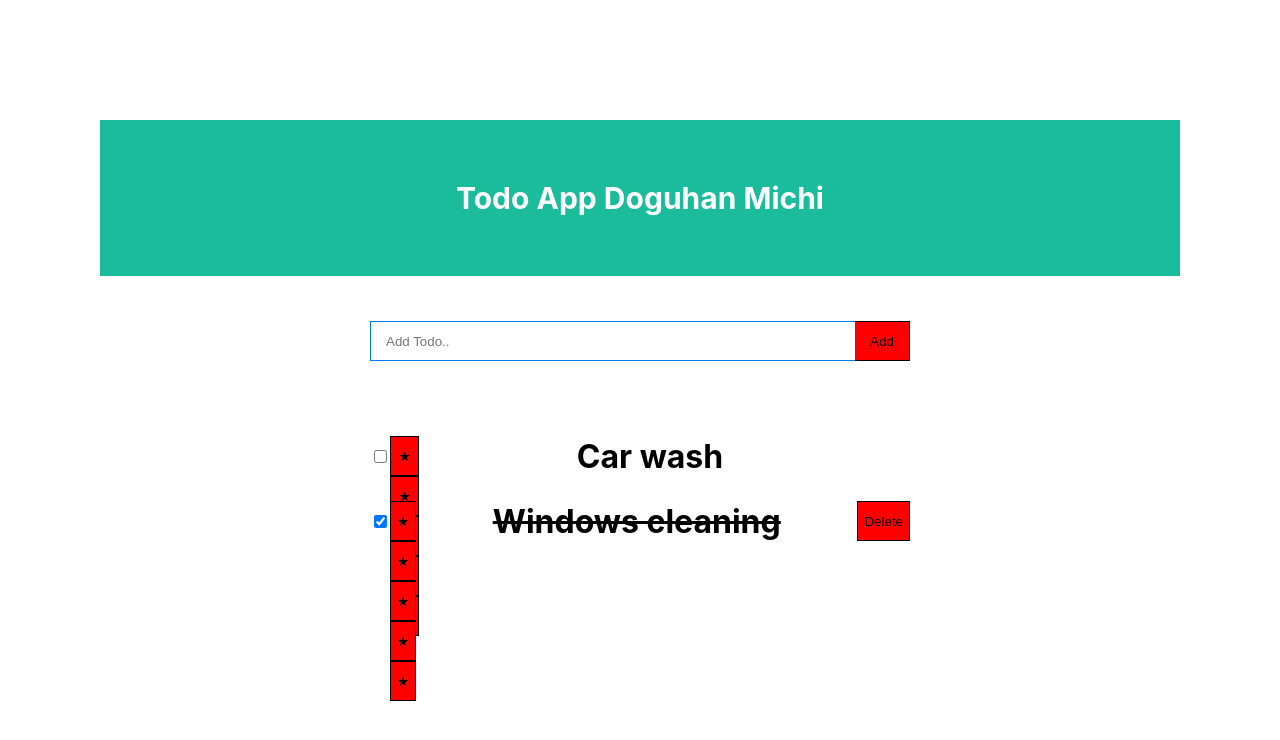
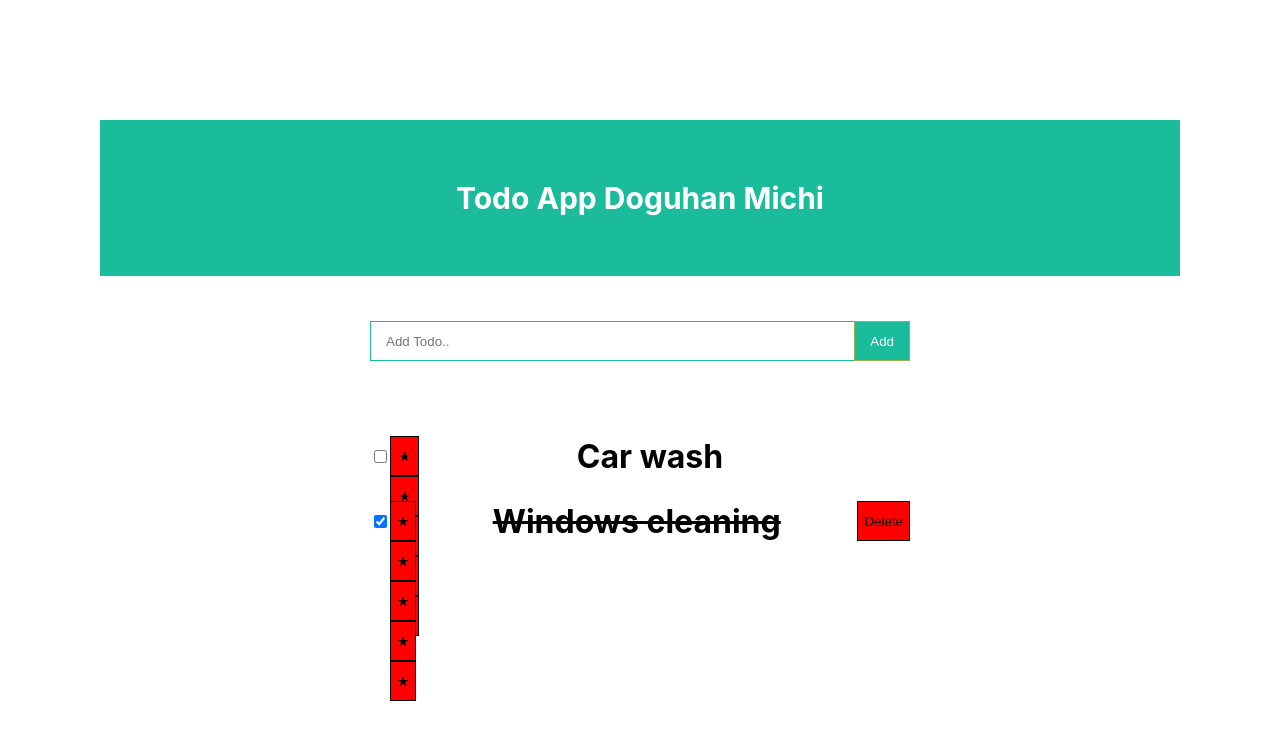
Before and after one commit to Dogusyak/notes-webapp, a React (Create React App) app: page / in a window 1280 px wide. Shown: the top 740 px of the page. Built offline with nearby package versions, Linux system fonts and the light colour scheme.

Commit message:
TodoForm styling has been complated.

```diff
--- a/src/components/todoform/TodoForm.css
+++ b/src/components/todoform/TodoForm.css
@@ -13,7 +13,7 @@
   .todoForm .form-group input:not([type="submit"]) {
     flex: 90%;
     padding: 10px 15px;
-    border: 1px solid #017bf5;
+    border: 1px solid #1abc9c;
     border-right: 0;
     outline: none;
   }
@@ -23,8 +23,14 @@
     cursor: pointer;
     appearance: none !important;
     -webkit-appearance: none !important;
-    border: 1px solid #000000;
     border-left: 0;
-    background-color: #ff0000;
+    color: rgb(255, 251, 251);
+    background-color:#1abc9c;
+    border: 1px solid rgb(150, 179, 83);
+    transition-duration: 0.4s;
+  }
+
+  .todoForm .form-group input[type="submit"]:hover{
+    background-color: #97d4c8; /* Green */
     color: rgb(0, 0, 0);
   }
```
